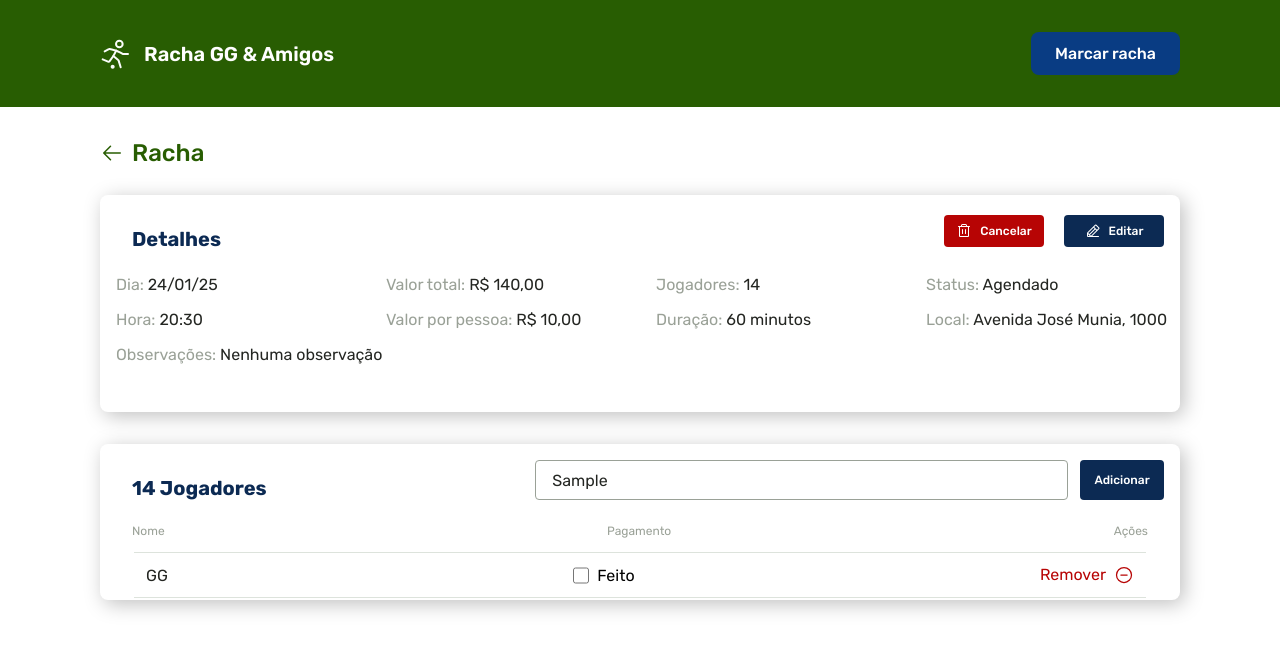
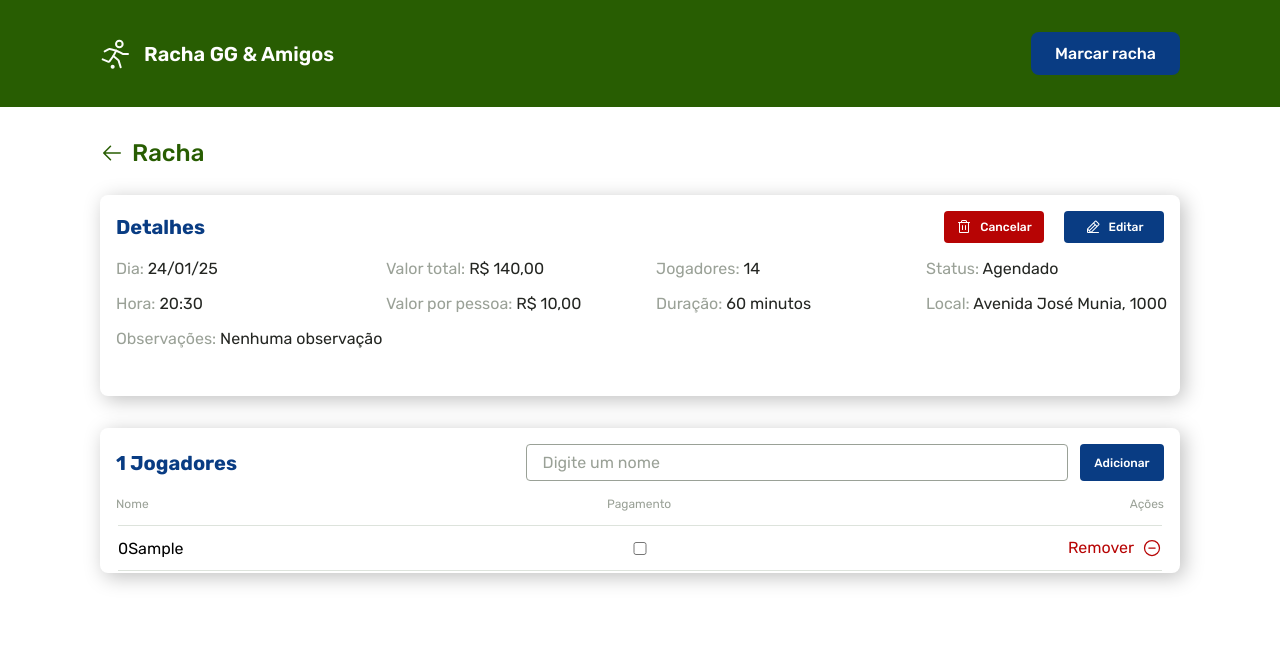
Before and after one commit to kZgiorgetti/RachaGG-Amigos, a React (Vite) app: page /detalhes in a window 1280 px wide. Both pictures are taken after typing "Sample" into the empty fields and a click on the button "Adicionar". Shown: the top 650 px of the page. Built offline with nearby package versions, Linux system fonts and the light colour scheme.

Commit message:
Add files via upload

```diff
--- a/src/components/Players.jsx
+++ b/src/components/Players.jsx
@@ -1,18 +1,17 @@
 import { MinusCircle } from "@phosphor-icons/react"
 import style from "./Players.module.css"
 
-const PlayerList = () => {
+const Players = () => {
 
   return (
     <li className={style.list}>
-        <span className={style.playerName}>GG</span>
+        <span className={style.playerName}>Giovani</span>
         <div className={style.paymentInput}>
           <input type="checkbox"/>
-          <span>Feito</span>
         </div>
         <p>Remover <MinusCircle size={20}/> </p>
     </li>
   )
 }
 
-export default PlayerList
+export default Players
--- a/src/components/Players.module.css
+++ b/src/components/Players.module.css
@@ -1,10 +1,12 @@
 .list {
-    display: flex;
+    display: grid;
+    grid-template-columns: 1fr 1fr 1fr;
     justify-content: space-between;
     align-items: center;
     margin-left: 1rem;
     margin-right: 1rem;
-    padding: 0.75rem;
+    padding-top: 0.75rem;
+    padding-bottom: 0.75rem;
     border-top: 1px solid rgba(221, 227, 220, 1);
     border-bottom: 1px solid rgba(221, 227, 220, 1);
 }
@@ -16,10 +18,12 @@
 
 .paymentInput {
     display: flex;
+    justify-content: center;
     gap: 0.5rem;
 }
 
 .paymentInput input {
+    justify-content: center;
     width: 1rem;
     cursor: pointer;
 }
@@ -27,6 +31,7 @@
 /* Estilização botão remover */
 .list p {
     display: flex;
+    justify-content: end;
     gap: 0.5rem;
     color: rgba(183, 4, 4, 1);
     cursor: pointer;
--- a/src/pages/Game.jsx
+++ b/src/pages/Game.jsx
@@ -1,23 +1,24 @@
 import style from "./Game.module.css"
-import { ArrowLeft, Trash, PencilLine } from "@phosphor-icons/react"
+import { ArrowLeft, Trash, PencilLine, MinusCircle } from "@phosphor-icons/react"
 import { Link } from "react-router-dom"
-import PlayerList from "../components/Players"
 import { useState } from "react"
 
 const Game = () => {
 
-    const [player, setPlayer] = useState("")
+    const [playersList, setPlayersList] = useState([])
+    const [input, setInput] = useState("")
 
-    const handleSubmit = (event) => {
+    const handleAddPlayer = (event) => {
         event.preventDefault()
-        console.log(player)
+        setPlayersList([...playersList, input])
+        setInput("")
     }
 
-    // const addPlayer = (player) => {
-    //     // id, name, payment
+    const deletePlayer = (id) => {
+        setPlayersList(oldState => oldState.filter((item) => item.id !== id))
 
-    //     setPlayer([...player, {id: Date.now(), text: player, payment: false}])
-    // }
+      }
+
 
   return (
     <div>
@@ -49,18 +50,17 @@ const Game = () => {
         </section>
         <section className={style.detailsBody}>
             <header>
-                <h2><span>14</span> Jogadores</h2>
-                <form onSubmit={handleSubmit}>
+                    <h2>{playersList.length} Jogadores</h2>
+                    <form onSubmit={handleAddPlayer}>
                         <input
                             type="text"
                             placeholder="Digite um nome"
-                        value={player}
-                        onChange={(e) => setPlayer(e.target.value)}
+                            value={input}
+                            onChange={(e) => setInput(e.target.value)}
                             />
                         <button type="submit" className={style.addButton}>Adicionar</button>
                     </form>
             </header>
-
             <div className={style.tableHeader}>
                 <p>Nome</p>
                 <p>Pagamento</p>
@@ -68,7 +68,19 @@ const Game = () => {
             </div>
             <table className={style.tableList}>
                 <ul>
-                    <PlayerList/>
+                    {/* <Players/> */}
+                    {playersList.map(
+                        (item, id) => (
+                            <li key={item.id}>
+                                {id}
+                                {item}
+                                <div className={style.paymentInput}>
+                                    <input type="checkbox"/>
+                                </div>
+                                <p onClick={() => deletePlayer(input.id)}>Remover <MinusCircle size={20}/></p>
+                            </li>
+                       )
+                    )}
                 </ul>
             </table>
         </section>
--- a/src/pages/Game.module.css
+++ b/src/pages/Game.module.css
@@ -76,10 +76,11 @@
   .detailsBody header {
     display: flex;
     justify-content: space-between;
-    padding-left: 1rem;
+    align-items: center;
+    justify-items: center;
     padding-top: 1rem;
+    padding-bottom: 1rem;
     padding-right: 1rem;
-    padding-bottom: 1.5rem;
   }
 
   .detailsBody form {
@@ -96,10 +97,9 @@
   }
 
   .detailsBody header h2 {
-    padding-top: 1rem;
     padding-left: 1rem;
     font-size: 1.25rem;
-    color: rgba(12, 42, 83, 1);
+    color: rgba(9, 60, 131, 1);
   }
 
   .detailsBody button {
@@ -127,7 +127,7 @@
   }
 
   .edit {
-    background-color: rgba(12, 42, 83, 1);
+    background-color: rgba(9, 60, 131, 1);
   }
 
   .details {
@@ -157,7 +157,7 @@
   }
 
   .addButton {
-    background-color: rgba(12, 42, 83, 1);
+    background-color: rgba(9, 60, 131, 1);
   }
 
   .tableHeader {
@@ -165,21 +165,30 @@
     color: rgba(154, 161, 151, 1);
     display: flex;
     justify-content: space-between;
-    margin-left: 1rem;
-    margin-right: 1rem;
     padding-left: 1rem;
     padding-right: 1rem;
     padding-bottom: 0.75rem;
   }
 
   .tableList {
-    margin-right: 1rem;
     width: 100%;
   }
 
   .tableList ul {
-    padding-left: 1rem;
-    padding-right: 1rem;
+    padding: 0px;
+  }
+
+  .tableList li {
+    display: grid;
+    grid-template-columns: 1fr 1fr 1fr;
+    justify-content: space-between;
+    align-items: center;
+    margin-left: 1rem;
+    margin-right: 1rem;
+    padding-top: 0.75rem;
+    padding-bottom: 0.75rem;
+    border-top: 1px solid rgba(221, 227, 220, 1);
+    border-bottom: 1px solid rgba(221, 227, 220, 1);
   }
 
   .detailsBody header input {
@@ -194,6 +203,7 @@
     padding-left: 1rem;
   }
 
+
   .detailsBody header input::placeholder {
     color: rgba(154, 161, 151, 1);
   }
@@ -202,3 +212,29 @@
     text-decoration: none;
     color: white;
   }
+
+  .playerName {
+    font-size: 1rem;
+    color: rgba(36, 38, 34, 1);
+}
+
+.paymentInput {
+    display: flex;
+    justify-content: center;
+    gap: 0.5rem;
+}
+
+.paymentInput input {
+    justify-content: center;
+    width: 1rem;
+    cursor: pointer;
+}
+
+/* Estilização botão remover */
+.tableList p {
+    display: flex;
+    justify-content: end;
+    gap: 0.5rem;
+    color: rgba(183, 4, 4, 1);
+    cursor: pointer;
+}
--- a/src/pages/NewGame.jsx
+++ b/src/pages/NewGame.jsx
@@ -1,20 +1,13 @@
 import style from "./NewGame.module.css"
 import { Link } from "react-router-dom"
 import { ArrowLeft } from "@phosphor-icons/react"
-import { useState } from "react"
 
 const NewGame = () => {
 
-    const [day, setDay] = useState("")
-    const [time, setTime] = useState("")
-    const [value, setValue] = useState("")
-    const [duration, setDuration] = useState("")
-    const [loc, setLoc] = useState("")
-    const [obs, setObs] = useState("")
 
     const handleSubmit = (event) => {
         event.preventDefault()
-        console.log(value, day, duration)
+        console.log()
     }
 
   return (
@@ -32,30 +25,27 @@ const NewGame = () => {
                     <input
                         type="date"
                         name="day"
-                        value={day}
-                        onChange={(e) => setDay(e.target.value)}
+                        required
                         />
 
                     <input
                         type="time"
                         name="Hour"
-                        value={time}
-                        onChange={(e) => setTime(e.event.target.value)}
+                        required
                         />
 
                     <input
                         type="text"
                         placeholder="Valor"
-                        value={value}
-                        onChange={(e) => setValue(e.target.value)}
+                        required
                         />
 
                     <input
                         type="number"
                         name="duration"
                         placeholder="Duração"
-                        value={duration}
-                        onChange={(e) => setDuration(e.event.value)}
+                        min={0}
+                        required
 
                         />
 
@@ -63,18 +53,12 @@ const NewGame = () => {
                         type="text"
                         name="place"
                         placeholder="Localização"
-                        value={loc}
-                        onChange={(e) => setLoc(e.event.value)}
-
-
+                        required
                         />
 
                     <textarea className={style.obs}
                         name="obs" id=""
                         placeholder="Observações"
-                        value={obs}
-                        onChange={(e) => setObs(e.event.value)}
-
                         ></textarea>
 
                     <button type="submit">Criar racha</button>
```
Lines whose indentation alone changed are shown as unchanged.
